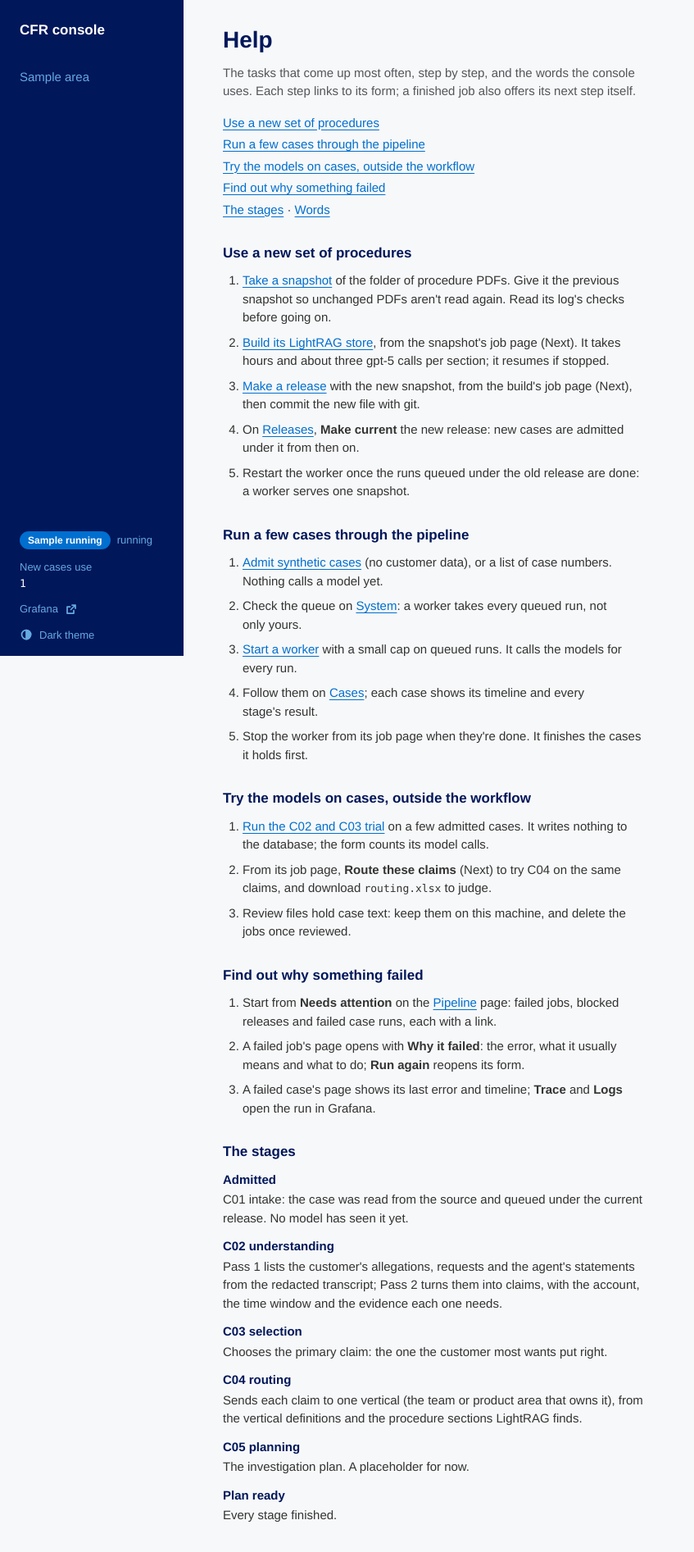
After one commit to MadhavWalia/cfr_complaints, a Python web app: template src/cfr_v2/console/templates/help.html in a window 1280 px wide. The commit adds this page. Shown: the top 1893 px of the page at 82% size, without its empty margins (0-847 px from the left). Run offline with Jinja, Linux system fonts and the light colour scheme; the template is opened without the code that fills it: most values are stand-ins (such as "Sample title", 1, 10 or a date in 2020).

Commit message:
Console: a Help page, System shows the queue only, and smaller fixes
Help has the recurring tasks as numbered steps, each linked to its form
(use a new set of procedures, run a few cases, try the models outside
the workflow, find out why something failed), and a glossary of the
stages and the words the console uses; the pipeline line links to it.

System's panel shows the queue by release, not the stage line again.
The settings text says Make current writes CFR_RELEASE_ID. A command's
chevron sits beside its title. A case's timeline shows the time between
events, and a routing candidate says its source in words. The README
describes what the console now does.

```diff
--- a/src/cfr_v2/console/static/console.css
+++ b/src/cfr_v2/console/static/console.css
@@ -128,6 +128,7 @@ main { padding: var(--s6) var(--s7) var(--s7); max-width: 1280px; width: 100%; }
 .line li.busy .dot { background: var(--accent); }
 .line .label { font-size: 13px; color: var(--text-2); }
 .queue { margin-top: var(--s5); padding-top: var(--s4); border-top: 1px solid var(--line-soft); display: grid; gap: var(--s2); }
+.queue.alone { margin-top: 0; padding-top: 0; border-top: 0; }
 .queue .facts { display: flex; flex-wrap: wrap; gap: var(--s2) var(--s5); }
 .queue .facts > span { display: block; }
 .queue .facts .pill { margin-right: var(--s1); }
@@ -217,7 +218,7 @@ progress::-moz-progress-bar { background: var(--accent); border-radius: 999px; }
 .last-error strong { color: var(--heading); margin-right: var(--s2); }
 
 .timeline { list-style: none; margin: 0; padding: 0 0 0 8px; display: grid; gap: 0; max-width: 760px; }
-.timeline li { display: grid; grid-template-columns: 7.5em 12em 1fr; gap: var(--s3); padding: var(--s2) 0 var(--s2) var(--s5); position: relative; }
+.timeline li { display: grid; grid-template-columns: 11em 12em 1fr; gap: var(--s3); padding: var(--s2) 0 var(--s2) var(--s5); position: relative; }
 /* The spine joining the stops, as on the pipeline line. */
 .timeline li::after { content: ""; position: absolute; left: 0; top: 0; bottom: 0; width: 2px; background: var(--accent); }
 .timeline li:first-child::after { top: 14px; }
@@ -341,13 +342,13 @@ pre.log::selection { background: var(--light-blue); color: var(--deep); }
 .section + .commands { margin-top: var(--s5); }
 .commands { max-width: 760px; margin-bottom: var(--s7); border-bottom: 1px solid var(--line-soft); }
 .command { border-top: 1px solid var(--line-soft); scroll-margin-top: var(--s4); }
-.command > summary { list-style: none; cursor: pointer; position: relative; padding: var(--s4) var(--s7) var(--s4) 0; }
+.command > summary { list-style: none; cursor: pointer; padding: var(--s4) 0; }
 .command > summary::-webkit-details-marker { display: none; }
-.command > summary::after {
-  content: ""; position: absolute; right: var(--s3); top: calc(var(--s4) + 8px); width: 8px; height: 8px;
+.command > summary h2::after {  /* the open/closed chevron, beside the title it belongs to */
+  content: ""; display: inline-block; width: 8px; height: 8px; margin-left: var(--s3); vertical-align: 4px;
   border-right: 2px solid var(--text-2); border-bottom: 2px solid var(--text-2); transform: rotate(45deg);
 }
-.command[open] > summary::after { transform: rotate(-135deg); top: calc(var(--s4) + 12px); }
+.command[open] > summary h2::after { transform: rotate(-135deg); vertical-align: 0; }
 .command > summary h2 { margin: 0; }
 .command > summary:hover h2 { text-decoration: underline; text-underline-offset: 3px; text-decoration-thickness: 1px; }
 .command > summary:focus-visible { outline: 2px solid var(--focus); outline-offset: 2px; }
@@ -377,3 +378,14 @@ pre.log::selection { background: var(--light-blue); color: var(--deep); }
 .form-error:focus { outline: none; }
 :root[data-theme="dark"] .form-error { color: var(--white); }
 @media (prefers-color-scheme: dark) { :root:not([data-theme="light"]) .form-error { color: var(--white); } }
+
+/* Help: how-tos and the glossary (LDR-0025 step 6). */
+.toc { margin: 0 0 var(--s5); }
+.toc ul { display: grid; gap: var(--s1); }
+.howto ol { margin: 0; padding-left: var(--s5); display: grid; gap: var(--s2); max-width: var(--measure); }
+.glossary { margin: 0; display: grid; gap: var(--s3); max-width: var(--measure); }
+.glossary dt { font-weight: 600; color: var(--heading); }
+.glossary dd { margin: 2px 0 0; }
+.section[id] { scroll-margin-top: var(--s4); }
+.timeline .gap { font-size: 12px; margin-left: var(--s1); }
+.howto li, .glossary dd, .attention .text { text-wrap: pretty; }
--- a/src/cfr_v2/console/templates/area.html
+++ b/src/cfr_v2/console/templates/area.html
@@ -36,7 +36,7 @@
 <section class="section" aria-labelledby="env-h">
   <h2 id="env-h">Settings in use</h2>
   {% if environment %}
-  <p class="muted lede-sm">Read from <span class="mono">.env</span> when the console started, and passed to every job. After editing <span class="mono">.env</span>, restart the console.</p>
+  <p class="muted lede-sm">Read from <span class="mono">.env</span> when the console started, and passed to every job. Making a release current (on Releases) writes <span class="mono">CFR_RELEASE_ID</span> there and takes effect at once; after editing <span class="mono">.env</span> by hand, restart the console.</p>
   <div class="table-wrap">
     <table class="compact stack env">
       <caption class="visually-hidden">Settings from .env</caption>
--- a/src/cfr_v2/console/templates/case.html
+++ b/src/cfr_v2/console/templates/case.html
@@ -35,7 +35,7 @@
   <ol class="timeline">
     {% for e in run.events %}
     <li class="{{ 'failed' if e.state in ('FAILED', 'CANCELLED') else '' }}">
-      <span class="t">{{ e.at.isoformat() | stamp }}</span>
+      <span class="t">{{ e.at.isoformat() | stamp }}{% if loop.previtem %} <span class="gap muted">+{{ (e.at - loop.previtem.at).total_seconds() | took }}</span>{% endif %}</span>
       <span class="s">{{ e.label }}</span>
       {% if e.detail %}<span class="d mono">{% for k, v in e.detail.items() %}{{ k }}: {{ v }}{% if not loop.last %} · {% endif %}{% endfor %}</span>{% endif %}
     </li>
@@ -89,7 +89,7 @@
         <p>{{ claim_text(c.claim_id) }}</p>
         {% if c.outcome == "ROUTED" %}
           {% for v in c.candidates %}
-          <p class="route"><span class="vertical">{{ v.vertical_id }}</span> <span class="muted">{{ "%.0f" | format(v.confidence * 100) }}% · {{ words(v.source) }}</span></p>
+          <p class="route"><span class="vertical">{{ v.vertical_id }}</span> <span class="muted">{{ "%.0f" | format(v.confidence * 100) }}% · source: {{ (v.source or "") | lower }}</span></p>
           {% if v.rationale %}<p class="why">{{ v.rationale }}</p>{% endif %}
           {% if v.procedures %}<ul class="needs">{% for p in v.procedures %}<li>{{ p.file_name }} · {{ p.section_title }} <span class="muted">p. {{ p.page_start }}{% if p.page_end != p.page_start %}–{{ p.page_end }}{% endif %}</span></li>{% endfor %}</ul>{% endif %}
           {% endfor %}
--- /dev/null
+++ b/src/cfr_v2/console/templates/help.html
@@ -0,0 +1,83 @@
+{% extends "base.html" %}
+{% block main %}
+<div class="head"><h1>Help</h1></div>
+<p class="lede muted">The tasks that come up most often, step by step, and the words the console uses. Each step links to its form; a finished job also offers its next step itself.</p>
+
+<nav class="toc" aria-label="On this page">
+  <ul class="plain">
+    <li><a href="#new-procedures">Use a new set of procedures</a></li>
+    <li><a href="#run-cases">Run a few cases through the pipeline</a></li>
+    <li><a href="#trial">Try the models on cases, outside the workflow</a></li>
+    <li><a href="#failed">Find out why something failed</a></li>
+    <li><a href="#stages">The stages</a> · <a href="#words">Words</a></li>
+  </ul>
+</nav>
+
+<section class="section howto" id="new-procedures" aria-labelledby="new-procedures-h">
+  <h2 id="new-procedures-h">Use a new set of procedures</h2>
+  <ol>
+    <li><a href="/procedures#procedures.snapshot">Take a snapshot</a> of the folder of procedure PDFs. Give it the previous snapshot so unchanged PDFs aren't read again. Read its log's checks before going on.</li>
+    <li><a href="/procedures#procedures.build">Build its LightRAG store</a>, from the snapshot's job page (Next). It takes hours and about three gpt-5 calls per section; it resumes if stopped.</li>
+    <li><a href="/releases#new-release">Make a release</a> with the new snapshot, from the build's job page (Next), then commit the new file with git.</li>
+    <li>On <a href="/releases">Releases</a>, <strong>Make current</strong> the new release: new cases are admitted under it from then on.</li>
+    <li>Restart the worker once the runs queued under the old release are done: a worker serves one snapshot.</li>
+  </ol>
+</section>
+
+<section class="section howto" id="run-cases" aria-labelledby="run-cases-h">
+  <h2 id="run-cases-h">Run a few cases through the pipeline</h2>
+  <ol>
+    <li><a href="/intake#intake.synthetic">Admit synthetic cases</a> (no customer data), or a list of case numbers. Nothing calls a model yet.</li>
+    <li>Check the queue on <a href="/system">System</a>: a worker takes every queued run, not only yours.</li>
+    <li><a href="/system#system.worker">Start a worker</a> with a small cap on queued runs. It calls the models for every run.</li>
+    <li>Follow them on <a href="/cases">Cases</a>; each case shows its timeline and every stage's result.</li>
+    <li>Stop the worker from its job page when they're done. It finishes the cases it holds first.</li>
+  </ol>
+</section>
+
+<section class="section howto" id="trial" aria-labelledby="trial-h">
+  <h2 id="trial-h">Try the models on cases, outside the workflow</h2>
+  <ol>
+    <li><a href="/evaluation#evaluation.trial">Run the C02 and C03 trial</a> on a few admitted cases. It writes nothing to the database; the form counts its model calls.</li>
+    <li>From its job page, <strong>Route these claims</strong> (Next) to try C04 on the same claims, and download <span class="mono">routing.xlsx</span> to judge.</li>
+    <li>Review files hold case text: keep them on this machine, and delete the jobs once reviewed.</li>
+  </ol>
+</section>
+
+<section class="section howto" id="failed" aria-labelledby="failed-h">
+  <h2 id="failed-h">Find out why something failed</h2>
+  <ol>
+    <li>Start from <strong>Needs attention</strong> on the <a href="/">Pipeline</a> page: failed jobs, blocked releases and failed case runs, each with a link.</li>
+    <li>A failed job's page opens with <strong>Why it failed</strong>: the error, what it usually means and what to do; <strong>Run again</strong> reopens its form.</li>
+    <li>A failed case's page shows its last error and timeline; <strong>Trace</strong> and <strong>Logs</strong> open the run in Grafana.</li>
+  </ol>
+</section>
+
+<section class="section" id="stages" aria-labelledby="stages-h">
+  <h2 id="stages-h">The stages</h2>
+  <dl class="glossary">
+    <div><dt>Admitted</dt><dd>C01 intake: the case was read from the source and queued under the current release. No model has seen it yet.</dd></div>
+    <div><dt>C02 understanding</dt><dd>Pass 1 lists the customer's allegations, requests and the agent's statements from the redacted transcript; Pass 2 turns them into claims, with the account, the time window and the evidence each one needs.</dd></div>
+    <div><dt>C03 selection</dt><dd>Chooses the primary claim: the one the customer most wants put right.</dd></div>
+    <div><dt>C04 routing</dt><dd>Sends each claim to one vertical (the team or product area that owns it), from the vertical definitions and the procedure sections LightRAG finds.</dd></div>
+    <div><dt>C05 planning</dt><dd>The investigation plan. A placeholder for now.</dd></div>
+    <div><dt>Plan ready</dt><dd>Every stage finished.</dd></div>
+  </dl>
+</section>
+
+<section class="section" id="words" aria-labelledby="words-h">
+  <h2 id="words-h">Words</h2>
+  <dl class="glossary">
+    <div><dt>Case run</dt><dd>One pass of one case through the pipeline. A case can have several, under different releases.</dd></div>
+    <div><dt>Release</dt><dd>A file in <span class="mono">registry/releases/</span> naming the stage versions, the procedure snapshot and the knowledge document a run is processed with. Each run keeps the release it was admitted under.</dd></div>
+    <div><dt>Snapshot</dt><dd>The procedure PDFs, extracted, redacted and stored together, named by a <span class="mono">sha256:</span> ref.</dd></div>
+    <div><dt>LightRAG store</dt><dd>The search index built from one snapshot, in the folder <span class="mono">lightrag_store_</span> and the start of the snapshot's hash. C04 searches it.</dd></div>
+    <div><dt>Knowledge document</dt><dd>The definitions of the verticals, published as a ref for a release to pin. It stays out of git.</dd></div>
+    <div><dt>Vertical</dt><dd>Where a claim is routed: one of the areas the knowledge document defines.</dd></div>
+    <div><dt>Worker</dt><dd>The process that takes queued runs through the stages. It refuses to start over runs whose release doesn't match the code.</dd></div>
+    <div><dt>Lane</dt><dd>Batch or realtime: a worker can serve either or both.</dd></div>
+    <div><dt>Job</dt><dd>One command started from the console, with its log and files under <span class="mono">var/console/jobs/</span>.</dd></div>
+    <div><dt>INTERNAL, RESTRICTED</dt><dd>How stored data is classified. The console shows INTERNAL results; RESTRICTED data (transcripts, source records) is never shown.</dd></div>
+  </dl>
+</section>
+{% endblock %}
```
Also changed, not shown: src/cfr_v2/console/app.py (+16 -7 lines), src/cfr_v2/console/templates/_pipeline_status.html (+6 -4 lines), tests/unit/console/test_app.py (+22 -4 lines), README.md.
